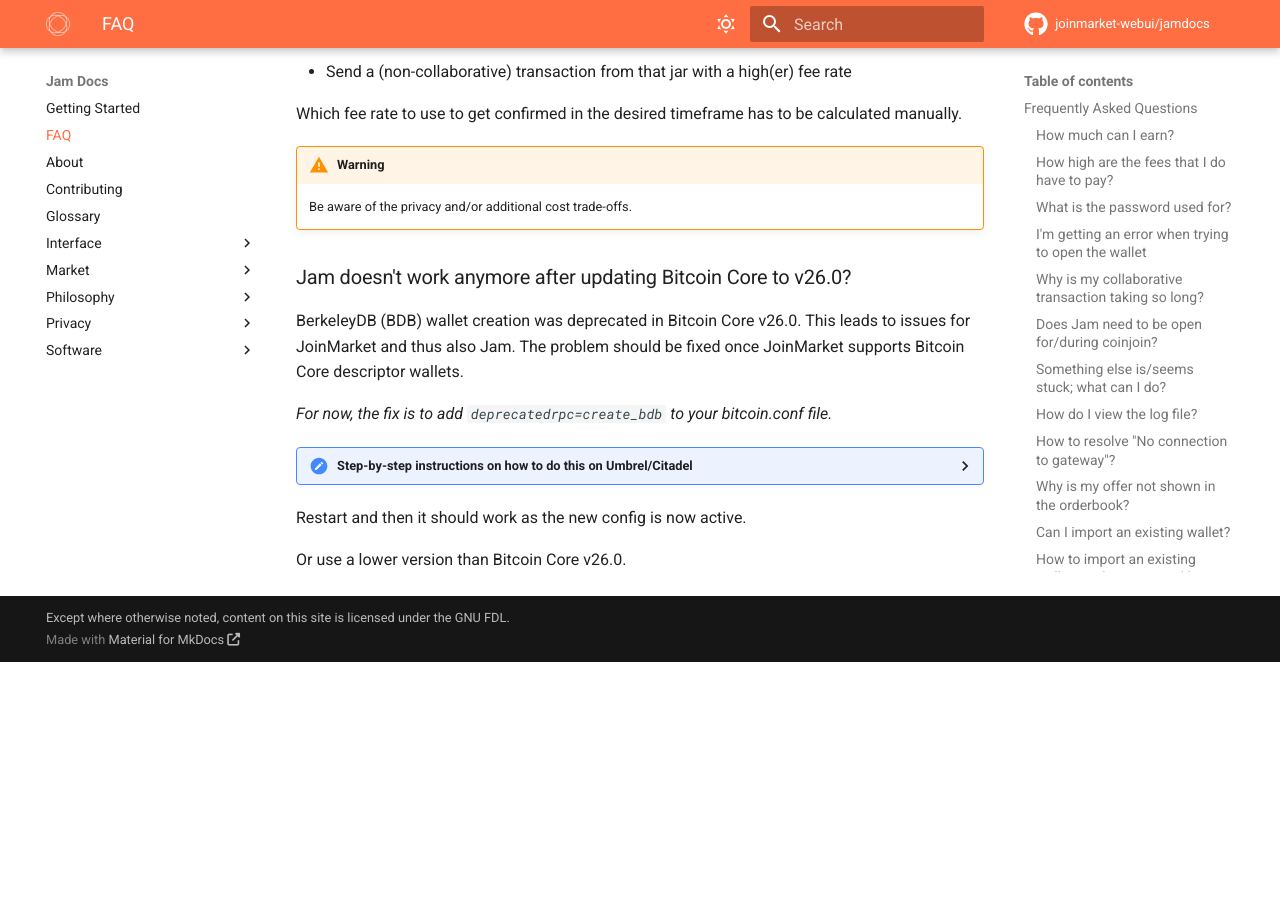
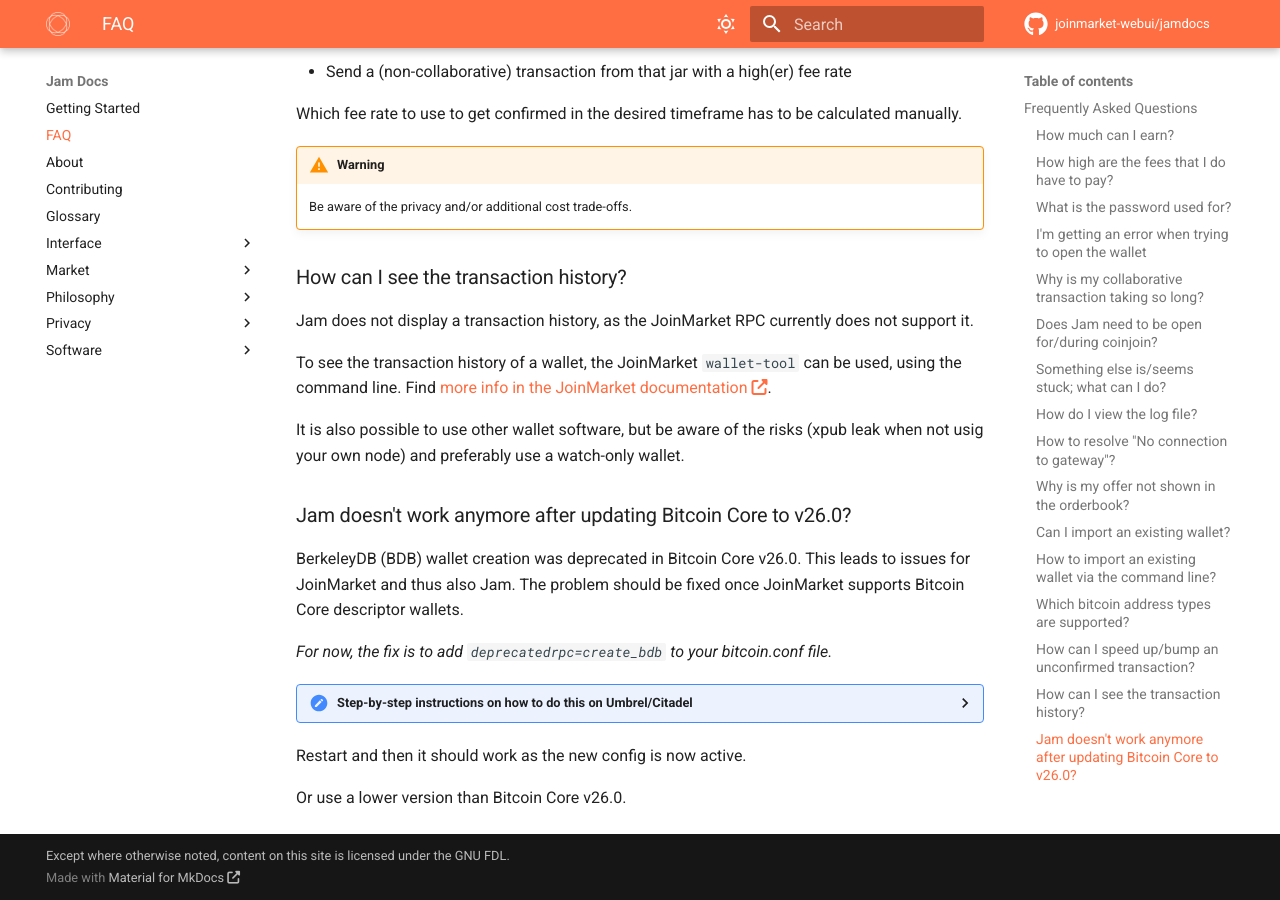
Before and after one commit to joinmarket-webui/jamdocs, an MkDocs documentation site: the page built from docs/FAQ.md, in a window 1280 px wide and 900 px high, scrolled down 5114 px. Built offline with MkDocs 1.6.1 and Material for MkDocs 9.7.7, drawn with Linux system fonts in a browser that asks for light colours; nearby versions of some CDN libraries; comment, search, counter and statistics services are not loaded; before the commit the page ends 5776 px from its top, so only the background shows below that.

Commit message:
docs(faq): How can I see the tx history? (#71)

```diff
--- a/docs/FAQ.md
+++ b/docs/FAQ.md
@@ -254,6 +254,15 @@
 !!! warning
     Be aware of the privacy and/or additional cost trade-offs.
 
+### How can I see the transaction history?
+
+Jam does not display a transaction history, as the JoinMarket RPC currently does not support it.
+
+To see the transaction history of a wallet, the JoinMarket `wallet-tool` can be used, using the command line.
+Find [more info in the JoinMarket documentation](https://github.com/JoinMarket-Org/joinmarket-clientserver/blob/v0.9.11/docs/USAGE.md#wallet-history).
+
+It is also possible to use other wallet software, but be aware of the risks (xpub leak when not usig your own node) and preferably use a watch-only wallet.
+
 ### Jam doesn't work anymore after updating Bitcoin Core to v26.0?
 
 BerkeleyDB (BDB) wallet creation was deprecated in Bitcoin Core v26.0.
```
